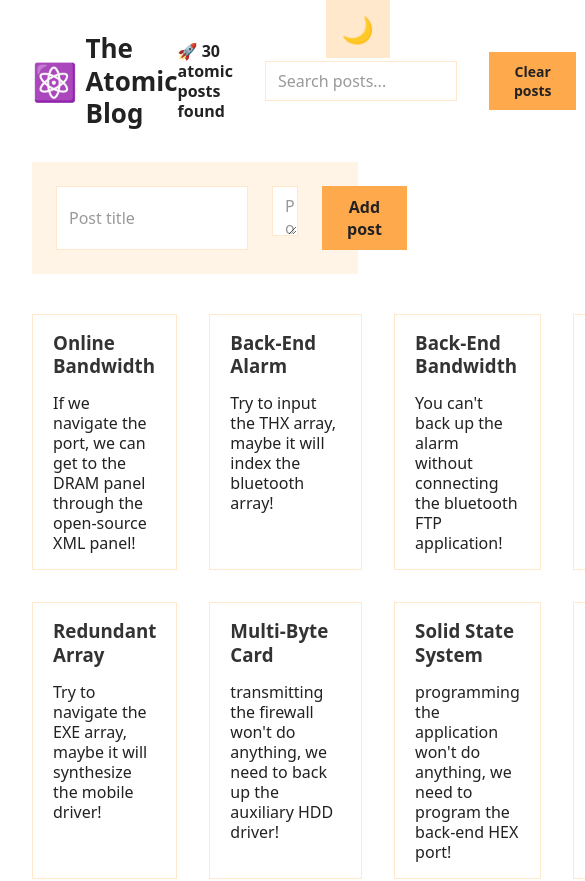
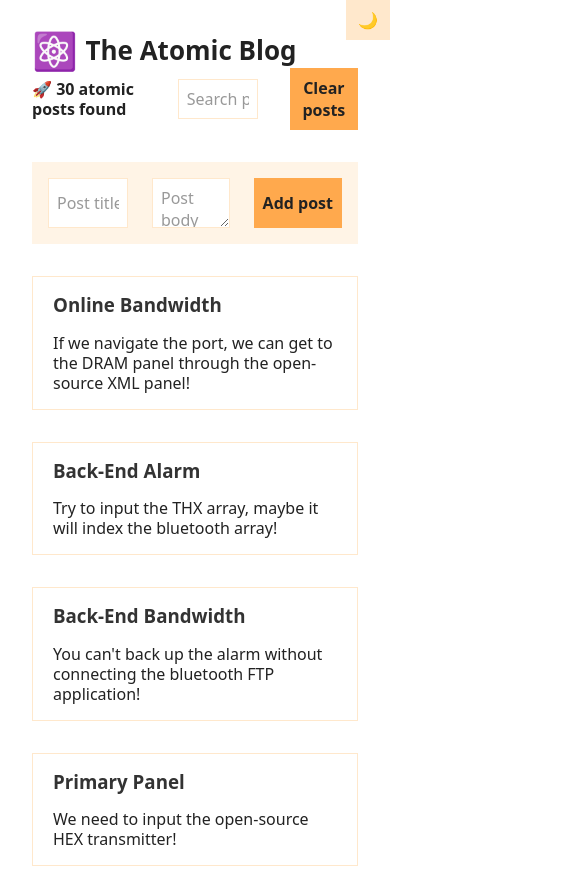
Before and after one commit to Gbangbolaoluwagbemiga/Atomic-Blog, a React (Vite) app: page / in a window 390 px wide. Shown: the top 881 px of the page, 585 px wide, since content can reach past the window. Built offline with nearby package versions, Linux system fonts and the light colour scheme.

Commit message:
Mobile responsiveness

```diff
--- a/src/style.css
+++ b/src/style.css
@@ -5,8 +5,8 @@
 }
 
 body {
-  font-family: system-ui, -apple-system, BlinkMacSystemFont, "Segoe UI", Roboto,
-    Oxygen, Ubuntu, Cantarell, "Open Sans", "Helvetica Neue", sans-serif;
+  font-family: system-ui, -apple-system, BlinkMacSystemFont, 'Segoe UI', Roboto,
+    Oxygen, Ubuntu, Cantarell, 'Open Sans', 'Helvetica Neue', sans-serif;
 
   color: #222;
   line-height: 1.25;
@@ -176,3 +176,65 @@ aside li button {
   padding: 4px 8px;
   font-size: 14px;
 }
+
+@media screen and (max-width: 800px) {
+  .btn-fake-dark-mode {
+    padding: 0.75rem;
+    font-size: 1rem;
+  }
+
+  section {
+    max-width: 100vw;
+    margin: 0 auto;
+  }
+
+  header {
+    display: flex;
+    flex-direction: column;
+    /* justify-content: space-between; */
+  }
+
+  header div {
+    display: flex;
+    gap: 32px;
+    align-items: center;
+  }
+
+  header button {
+    font-size: 1rem;
+  }
+
+  form {
+    padding: 1rem;
+    display: flex;
+    gap: 24px;
+    margin-bottom: 2rem;
+  }
+
+  main {
+    margin-bottom: 2rem;
+  }
+
+  aside {
+    margin-bottom: 2rem;
+    opacity: 75%;
+  }
+
+  input,
+  textarea,
+  button {
+    padding: 8px;
+  }
+
+  input {
+    width: 5rem;
+  }
+
+  main ul {
+    list-style: none;
+    display: flex;
+    justify-content: space-between;
+    flex-wrap: wrap;
+    gap: 32px;
+  }
+}
```
Also changed, not shown: src/App.jsx (+28 -28 lines).
